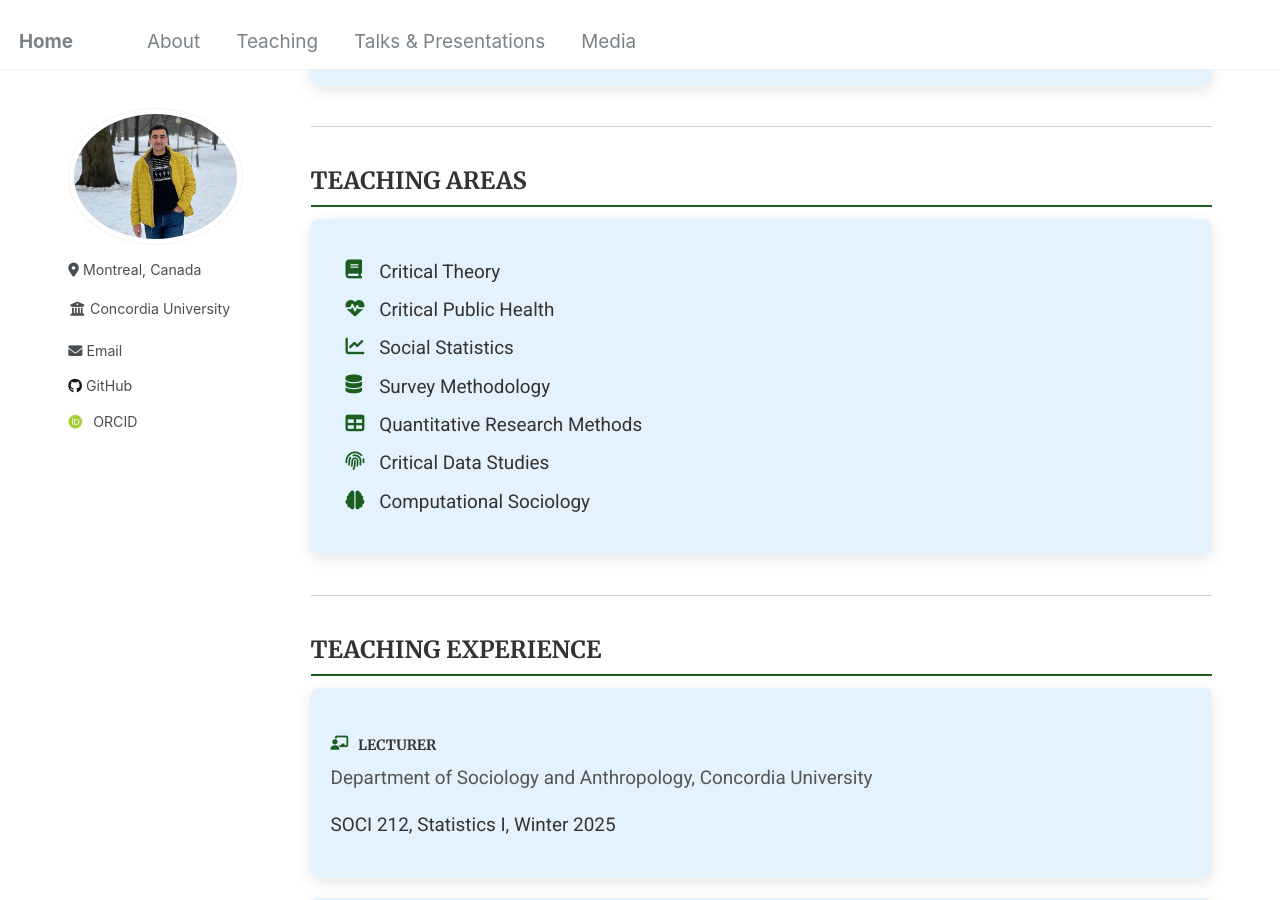
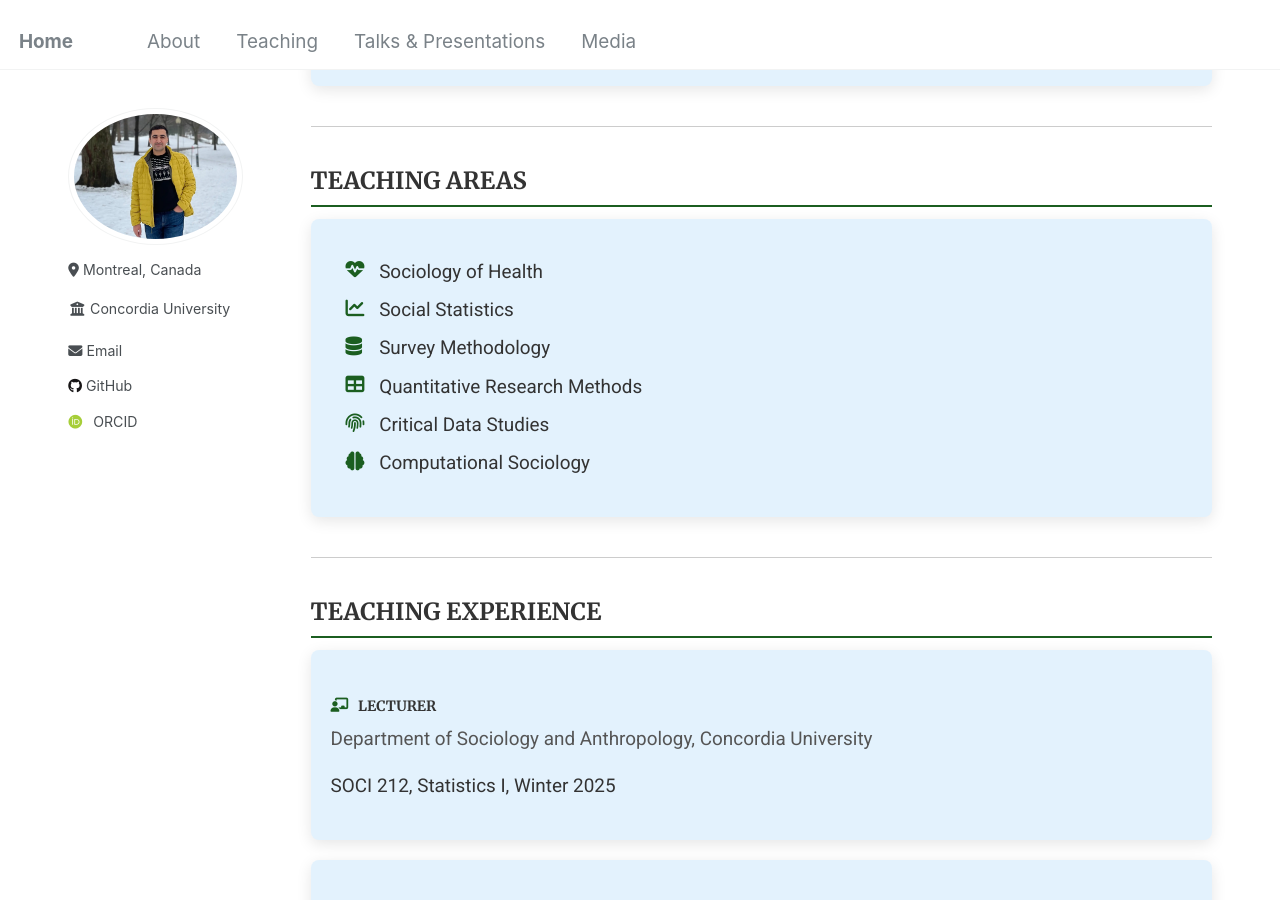
Before and after one commit to Mohsnmonji/mohsnmonji.github.io, a Jekyll site: the page built from _pages/teaching.md, in a window 1280 px wide and 900 px high, scrolled down 305 px. Built offline with Jekyll 4.4.1, drawn with Linux system fonts in a browser that asks for light colours; some web fonts are replaced.

Commit message:
Update teaching.md

```diff
--- a/_pages/teaching.md
+++ b/_pages/teaching.md
@@ -79,8 +79,7 @@ author_profile: true
   <h2>TEACHING AREAS</h2>
   <div class="teaching-card">
     <ul class="teaching-list">
-      <li><i class="fas fa-book icon"></i> Critical Theory</li>
-      <li><i class="fas fa-heartbeat icon"></i> Critical Public Health</li>
+      <li><i class="fas fa-heartbeat icon"></i> Sociology of Health</li>
       <li><i class="fas fa-chart-line icon"></i> Social Statistics</li>
       <li><i class="fas fa-database icon"></i> Survey Methodology</li>
       <li><i class="fas fa-table icon"></i> Quantitative Research Methods</li>
```
